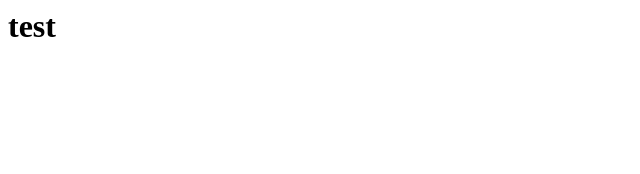
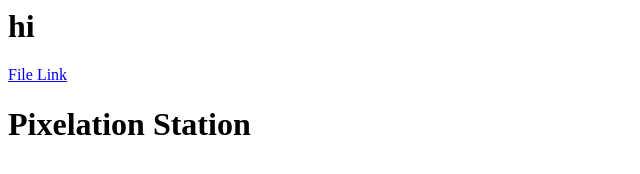
Before and after one commit to SethJohnson25750/Group-Project, a plain HTML site: page index.html in a window 1280 px wide. Shown: the whole page, without its empty margins (0-640 px from the left). Drawn offline with Linux system fonts and the light colour scheme.

Commit message:
Pending changes exported from your codespace

```diff
--- a/index.html
+++ b/index.html
@@ -1 +1,4 @@
-<h1>test</h1>
+<h1>hi</h1>
+<!--This is my file link-->
+<a href="indexM.html">File Link</a>
+<h1>Pixelation Station</h1>
--- /dev/null
+++ b/project.js
@@ -0,0 +1,3 @@
+const name2='Seth';
+console.log(name2);
+name2='Seth';
```
Also changed, not shown: indexM.html (added).
